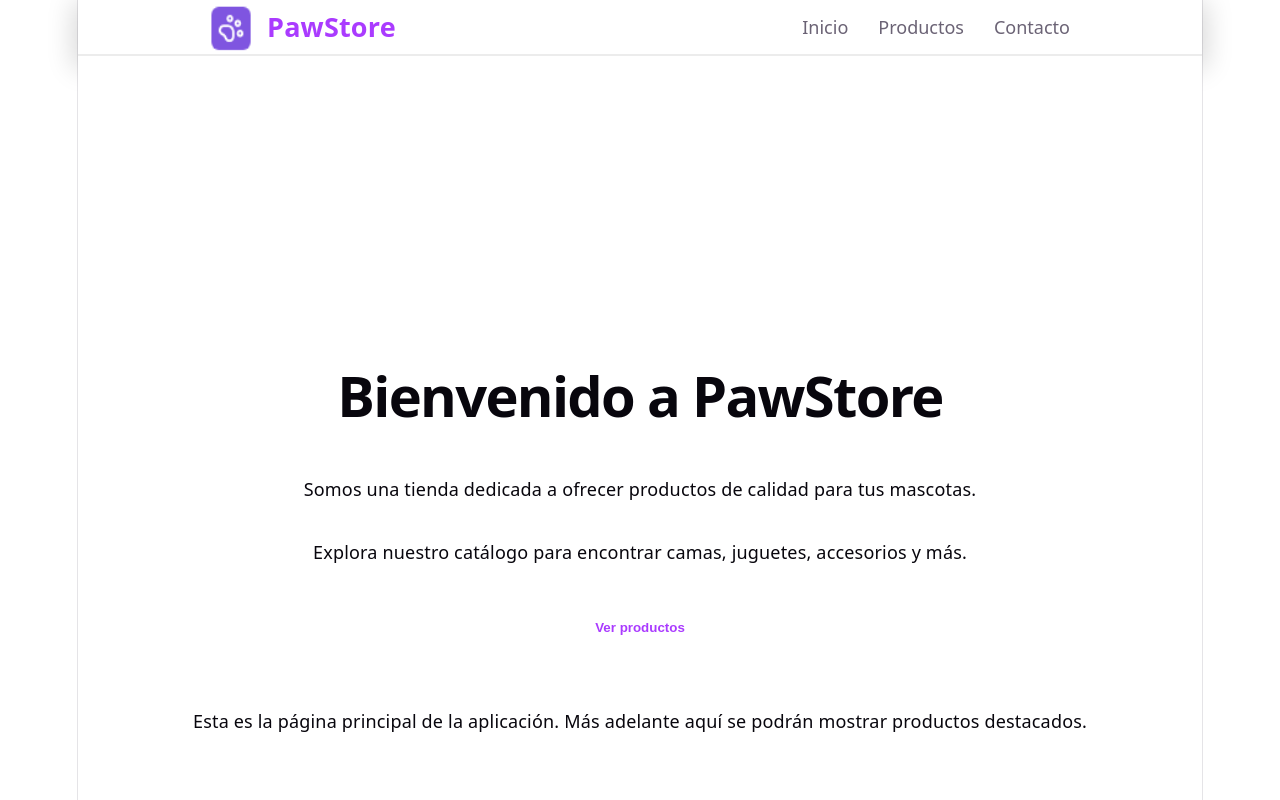
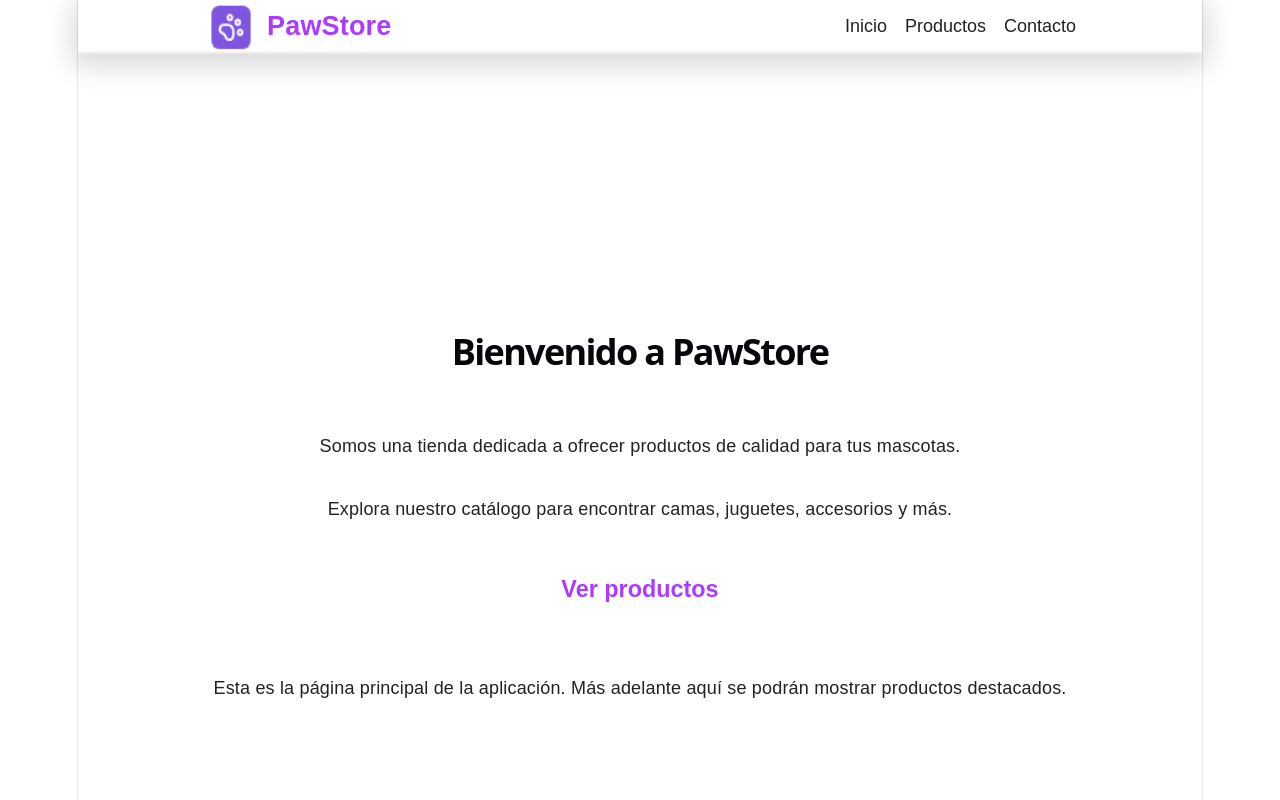
Before and after one commit to viquezdev/DUAD, a React (Vite) app in the folder FRONTEND/REACT_FRONTEND/paw-store-app/: page / in a window 1280 px wide. Shown: the top 800 px of the page. Built offline with nearby package versions, Linux system fonts and the light colour scheme.

Commit message:
paw-store-app with product detail

```diff
--- a/FRONTEND/REACT_FRONTEND/paw-store-app/src/App.jsx
+++ b/FRONTEND/REACT_FRONTEND/paw-store-app/src/App.jsx
@@ -2,18 +2,21 @@ import { useState } from 'react';
 import { Header } from './components/layout/header';
 import './index.css';
 import { Footer } from './components/layout/Footer';
-import { Index } from './components/pages/Index';
+import { Home } from './components/pages/Home';
 import { Product } from './components/pages/Product';
 import { Products } from './components/pages/Products';
 
 function App() {
   const [page, setPage] = useState('home');
+  const [selectedProduct, setSelectedProduct] = useState(null);
   return (
     <>
       <Header setPage={setPage} />
-      {page === 'home' && <Index />}
-      {page === 'products' && <Products />}
-      {page === 'product' && <Product />}
+      {page === 'home' && <Home setPage={setPage} />}
+      {page === 'products' && (
+        <Products setPage={setPage} setSelectedProduct={setSelectedProduct} />
+      )}
+      {page === 'details' && <Product product={selectedProduct} />}
       <Footer />
     </>
   );
--- a/FRONTEND/REACT_FRONTEND/paw-store-app/src/components/ProductCard/ProductCard.jsx
+++ b/FRONTEND/REACT_FRONTEND/paw-store-app/src/components/ProductCard/ProductCard.jsx
@@ -1,6 +1,6 @@
 import './ProductCard.css';
 
-export const ProductCard = ({ product }) => {
+export const ProductCard = ({ product, setPage, setSelectedProduct }) => {
   return (
     <article className="product-card">
       <div className="product-image-container">
@@ -18,7 +18,14 @@ export const ProductCard = ({ product }) => {
 
         <p>{product.categoria}</p>
 
-        <button>Ver detalles</button>
+        <button
+          onClick={() => {
+            setSelectedProduct(product);
+            setPage('details');
+          }}
+        >
+          Ver detalles
+        </button>
       </div>
     </article>
   );
--- /dev/null
+++ b/FRONTEND/REACT_FRONTEND/paw-store-app/src/components/layout/Footer.css
@@ -0,0 +1,19 @@
+.footer-container {
+  display: flex;
+  justify-content: center;
+  background-color: white;
+  height: 3rem;
+  align-items: center;
+  gap: 2rem;
+  color: black;
+  border-top: 0.12rem solid #ececec;
+}
+
+.footer-container p {
+  margin-right: 8rem;
+}
+
+.footer-container a {
+  text-decoration: none;
+  color: black;
+}
--- a/FRONTEND/REACT_FRONTEND/paw-store-app/src/components/layout/Footer.jsx
+++ b/FRONTEND/REACT_FRONTEND/paw-store-app/src/components/layout/Footer.jsx
@@ -1,3 +1,5 @@
+import './Footer.css';
+
 export const Footer = () => {
   return (
     <footer>
--- /dev/null
+++ b/FRONTEND/REACT_FRONTEND/paw-store-app/src/components/layout/Header.css
@@ -0,0 +1,65 @@
+.navbar-container {
+  display: flex;
+  justify-content: space-between;
+  background-color: white;
+  height: 3rem;
+  align-items: center;
+  border-bottom: 0.12rem solid #ececec;
+  box-shadow: 0 0.4rem 1.5rem 0.3rem rgba(0, 0, 0, 0.15);
+}
+
+.nav-left {
+  display: flex;
+  align-items: center;
+  gap: 0.5rem;
+  text-decoration: none;
+  margin-left: 7rem;
+}
+
+.nav-right {
+  display: flex;
+  justify-content: center;
+  gap: 1rem;
+  margin-right: 7rem;
+}
+
+.nav-right a {
+  text-decoration: none;
+  border: none;
+  background: none;
+  color: rgb(0, 0, 0);
+  cursor: pointer;
+}
+
+.nav-brand {
+  display: flex;
+  align-items: center;
+  gap: 0.5rem;
+  text-decoration: none;
+}
+
+.brand-image {
+  width: 3rem;
+  height: 3rem;
+}
+
+.brand-name {
+  color: #aa3bff;
+  font-weight: bold;
+  font-size: 1.5rem;
+}
+
+.nav-link {
+  background: none;
+  border: none;
+  cursor: pointer;
+  color: inherit;
+  font: inherit;
+}
+
+.nav-link:hover,
+.nav-link:active,
+.nav-link:focus {
+  font-weight: bold;
+  color: green;
+}
--- a/FRONTEND/REACT_FRONTEND/paw-store-app/src/components/layout/Header.jsx
+++ b/FRONTEND/REACT_FRONTEND/paw-store-app/src/components/layout/Header.jsx
@@ -1,4 +1,5 @@
 import pawStoreLogo from '../../assets/pawStoreLogo.png';
+import './Header.css';
 
 export const Header = ({ setPage }) => {
   return (
--- /dev/null
+++ b/FRONTEND/REACT_FRONTEND/paw-store-app/src/components/pages/Home.css
@@ -0,0 +1,29 @@
+.home-page {
+  display: flex;
+  flex-direction: column;
+  justify-content: center;
+  min-height: 50rem;
+  gap: 2rem;
+  padding: 2rem;
+}
+
+.home-page h1 {
+  font-weight: bold;
+  color: #08060d;
+}
+
+.btn-products {
+  background: none;
+  color: #aa3bff;
+  font-weight: bold;
+  border: none;
+  margin-bottom: 2rem;
+  margin-top: 1rem;
+  font-size: 1.3rem;
+}
+
+.btn-products:hover {
+  font-weight: bold;
+  cursor: pointer;
+  font-style: italic;
+}
--- a/FRONTEND/REACT_FRONTEND/paw-store-app/src/components/pages/Index.jsx
+++ b/FRONTEND/REACT_FRONTEND/paw-store-app/src/components/pages/Home.jsx
@@ -1,7 +1,9 @@
-export const Index = () => {
+import './Home.css';
+
+export const Home = ({ setPage }) => {
   return (
     <body>
-      <div className="main-container">
+      <div className="home-page">
         <h1>Bienvenido a PawStore</h1>
         <p>
           Somos una tienda dedicada a ofrecer productos de calidad para tus
@@ -11,7 +13,9 @@ export const Index = () => {
           Explora nuestro catálogo para encontrar camas, juguetes, accesorios y
           más.
         </p>
-        <button className="btn-products">Ver productos</button>
+        <button className="btn-products" onClick={() => setPage('products')}>
+          Ver productos
+        </button>
         <p>
           Esta es la página principal de la aplicación. Más adelante aquí se
           podrán mostrar productos destacados.
--- a/FRONTEND/REACT_FRONTEND/paw-store-app/src/components/pages/Product.jsx
+++ b/FRONTEND/REACT_FRONTEND/paw-store-app/src/components/pages/Product.jsx
@@ -1,3 +1,3 @@
-export const Product = () => {
-  return <div>product</div>;
+export const Product = ({product}) => {
+  return <div>{product.nombre}</div>;
 };
--- a/FRONTEND/REACT_FRONTEND/paw-store-app/src/components/pages/Products.css
+++ b/FRONTEND/REACT_FRONTEND/paw-store-app/src/components/pages/Products.css
@@ -3,4 +3,16 @@
   display: grid;
   grid-template-columns: repeat(3, 1fr);
   gap: 1.5rem;
+  margin-top: 3rem;
+  margin-bottom: 2rem;
 }
+
+h1 {
+  text-align: center;
+  color: black;
+  font-size: 2rem;
+}
+
+.products-page {
+  background-color: white;
+}
--- a/FRONTEND/REACT_FRONTEND/paw-store-app/src/components/pages/Products.jsx
+++ b/FRONTEND/REACT_FRONTEND/paw-store-app/src/components/pages/Products.jsx
@@ -2,12 +2,20 @@ import products from '../../data/products.json';
 import { ProductCard } from '../ProductCard/ProductCard';
 import './Products.css';
 
-export const Products = () => {
+export const Products = ({ setPage, setSelectedProduct }) => {
   return (
-    <div className="products-grid">
-      {products.map((product) => (
-        <ProductCard key={product.id} product={product} />
-      ))}
+    <div className="products-page">
+      <h1>Catálogo de productos</h1>
+      <div className="products-grid">
+        {products.map((product) => (
+          <ProductCard
+            key={product.id}
+            product={product}
+            setPage={setPage}
+            setSelectedProduct={setSelectedProduct}
+          />
+        ))}
+      </div>
     </div>
   );
 };
--- a/FRONTEND/REACT_FRONTEND/paw-store-app/src/index.css
+++ b/FRONTEND/REACT_FRONTEND/paw-store-app/src/index.css
@@ -50,8 +50,20 @@
   }
 }
 
+* {
+  margin: 0;
+  padding: 0;
+  box-sizing: border-box;
+}
+
+html {
+  font-size: 16px;
+}
+
 body {
-  margin: 0;
+  font-family: Arial, Helvetica, sans-serif;
+  background-color: #fff;
+  color: #222;
 }
 
 #root {
@@ -109,115 +121,3 @@ code {
   padding: 4px 8px;
   background: var(--code-bg);
 }
-
-.navbar-container {
-  display: flex;
-  justify-content: space-between;
-  background-color: white;
-  height: 3rem;
-  align-items: center;
-  border-bottom: 0.12rem solid #ececec;
-  box-shadow: 0 0.4rem 1.5rem 0.3rem rgba(0, 0, 0, 0.15);
-}
-
-.nav-left {
-  display: flex;
-  align-items: center;
-  gap: 0.5rem;
-  text-decoration: none;
-  margin-left: 7rem;
-}
-
-.nav-right {
-  display: flex;
-  justify-content: center;
-  gap: 1rem;
-  margin-right: 7rem;
-}
-
-.nav-right a {
-  text-decoration: none;
-  border: none;
-  background: none;
-  color: rgb(0, 0, 0);
-  cursor: pointer;
-}
-
-.nav-brand {
-  display: flex;
-  align-items: center;
-  gap: 0.5rem;
-  text-decoration: none;
-}
-
-.brand-image {
-  width: 3rem;
-  height: 3rem;
-}
-
-.brand-name {
-  color: #aa3bff;
-  font-weight: bold;
-  font-size: 1.5rem;
-}
-
-.footer-container {
-  display: flex;
-  justify-content: center;
-  background-color: white;
-  height: 3rem;
-  align-items: center;
-  gap: 2rem;
-  color: black;
-  border-top: 0.12rem solid #ececec;
-}
-
-.footer-container p {
-  margin-right: 8rem;
-}
-
-.footer-container a {
-  text-decoration: none;
-  color: black;
-}
-
-.main-container {
-  display: flex;
-  flex-direction: column;
-  justify-content: center;
-  background-color: white;
-  gap: 2rem;
-  color: #08060d;
-  height: 50rem;
-  padding: 2rem;
-  min-height: 50rem;
-}
-
-.main-container h1 {
-  font-weight: bold;
-  color: #08060d;
-}
-
-.btn-products {
-  background: none;
-  color: #aa3bff;
-  font-weight: bold;
-  border: none;
-  margin-bottom: 2rem;
-  margin-top: 1rem;
-}
-
-.nav-link {
-  background: none;
-  border: none;
-  cursor: pointer;
-  color: inherit;
-  font: inherit;
-}
-
-.nav-link:hover,
-.nav-link:active,
-.nav-link:focus {
-  font-weight: bold;
-  color: green;
-}
```
